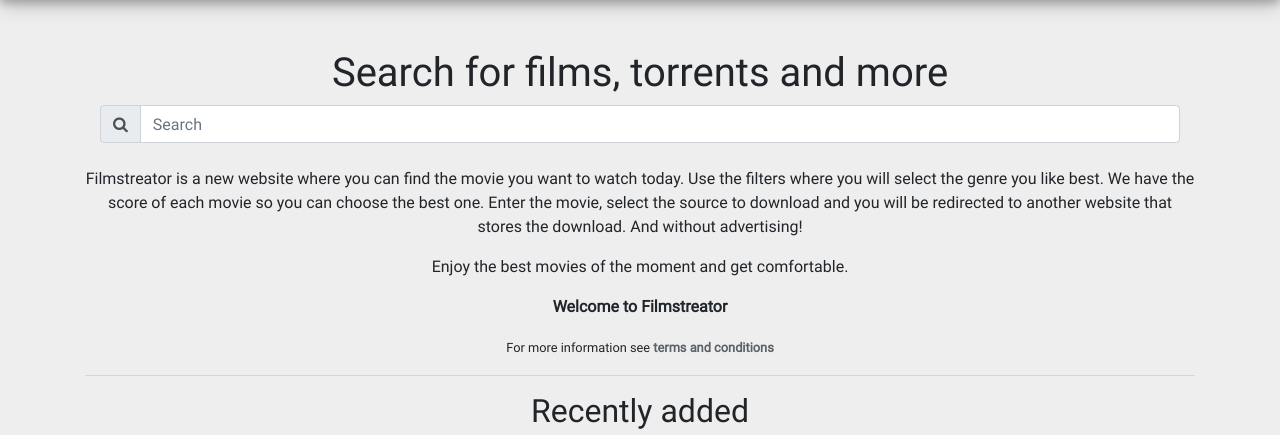
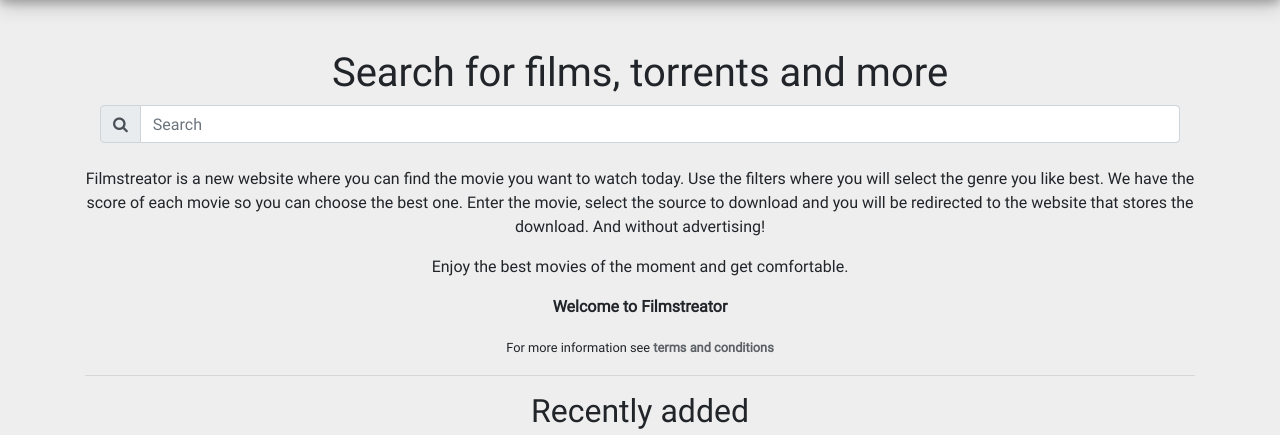
Before and after one commit to koyadovic/filmstreator, a Django app: page / in a window 1280 px wide. Shown: the part 62-497 px from the top of the page. Run offline with Django 3.2, Linux system fonts and the light colour scheme; data that the repository does not hold is empty; some libraries are stand-ins or nearby versions.

Commit message:
landing text

```diff
--- a/web/templates/web/landing.html
+++ b/web/templates/web/landing.html
@@ -7,7 +7,7 @@
     {% if request.GET.formtype %}
     <meta name="description" content="Filmstreator search result page">
     {% else %}
-    <meta name="description" content="Filmstreator is a new website where you can find the movie you want to watch today. Use the filters where you will select the genre you like best. We have the score of each movie so you can choose the best one. Enter the movie, select the source to download and you will be redirected to another website that stores the download. And without advertising!. Enjoy the best movies of the moment and get comfortable. Welcome to Filmstreator">
+    <meta name="description" content="Filmstreator is a new website where you can find the movie you want to watch today. Use the filters where you will select the genre you like best. We have the score of each movie so you can choose the best one. Enter the movie, select the source to download and you will be redirected to the website that stores the download. And without advertising!. Enjoy the best movies of the moment and get comfortable. Welcome to Filmstreator">
     {% endif %}
     <meta property="og:title" content="Filmstreator" />
     {% endblock %}
@@ -48,7 +48,7 @@
         </div>
     <br>
     <p>
-    Filmstreator is a new website where you can find the movie you want to watch today. Use the filters where you will select the genre you like best. We have the score of each movie so you can choose the best one. Enter the movie, select the source to download and you will be redirected to another website that stores the download. And without advertising!
+    Filmstreator is a new website where you can find the movie you want to watch today. Use the filters where you will select the genre you like best. We have the score of each movie so you can choose the best one. Enter the movie, select the source to download and you will be redirected to the website that stores the download. And without advertising!
     </p>
     <p>
     Enjoy the best movies of the moment and get comfortable.
```
